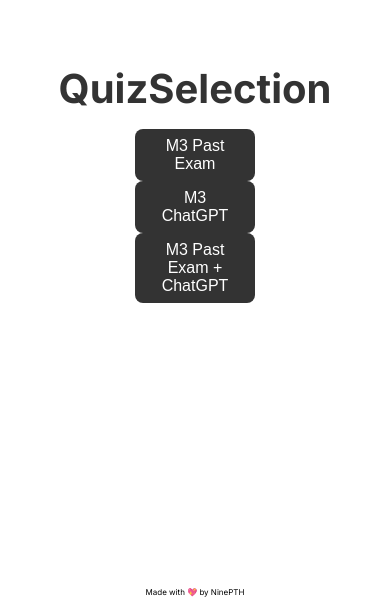
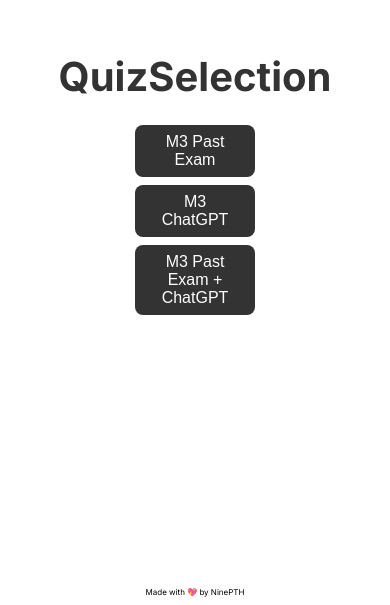
Before and after one commit to NinePTH/driving-license-quiz, a React (Vite) app: page / in a window 390 px wide. Shown: the part 239-844 px from the top of the page. Built offline with nearby package versions, Linux system fonts and the light colour scheme.

Commit message:
Add: responsive select question button

```diff
--- a/src/components/MIC-Quiz-M3-Mix.tsx
+++ b/src/components/MIC-Quiz-M3-Mix.tsx
@@ -56,7 +56,10 @@ const MIC_Quiz_M3_MIX: React.FC = () => {
       {!isStart ? (
         <button onClick={start}>Start</button>
       ) : complete ? (
-        <h2 style={{ fontWeight: 500 }}>You have completed the quiz</h2>
+        <div>
+          <h2 style={{ fontWeight: 500 }}>You have completed the quiz</h2>
+          <button onClick={() => {location.reload()}}>Back to quiz selection</button>
+        </div>
       ) : (
         <>
           <h2>
--- a/src/components/MIC-Quize-M3-ChatGPT.tsx
+++ b/src/components/MIC-Quize-M3-ChatGPT.tsx
@@ -56,7 +56,10 @@ const MIC_Quiz_M3_ChatGPT: React.FC = () => {
       {!isStart ? (
         <button onClick={start}>Start</button>
       ) : complete ? (
-        <h2 style={{ fontWeight: 500 }}>You have completed the quiz</h2>
+        <div>
+          <h2 style={{ fontWeight: 500 }}>You have completed the quiz</h2>
+          <button onClick={() => {location.reload()}}>Back to quiz selection</button>
+        </div>
       ) : (
         <>
           <h2>
--- a/src/components/MIC-Quize-M3.tsx
+++ b/src/components/MIC-Quize-M3.tsx
@@ -11,20 +11,20 @@ function shuffleArray<T>(array: T[]): T[] {
   return shuffled;
 }
 
-
-
 const MIC_Quiz_M3_Past: React.FC = () => {
-  const [shuffledQuestions, setShuffledQuestions] = useState<typeof questionData>([]);
+  const [shuffledQuestions, setShuffledQuestions] = useState<
+    typeof questionData
+  >([]);
   const [questionNumber, setQuestionNumber] = useState<number>(0);
   const [isStart, setIsStart] = useState(false);
   const [complete, setComplete] = useState(false);
 
   // Use useMemo to create a memoized version of shuffled options for each question
   const shuffledOptions = useMemo(() => {
-    return shuffledQuestions.map(question => ({
+    return shuffledQuestions.map((question) => ({
       ...question,
       shuffledOptionsList: shuffleArray(question.options),
-      correctOptionIndex: question.options.indexOf(question.answer)
+      correctOptionIndex: question.options.indexOf(question.answer),
     }));
   }, [shuffledQuestions]);
 
@@ -56,7 +56,16 @@ const MIC_Quiz_M3_Past: React.FC = () => {
       {!isStart ? (
         <button onClick={start}>Start</button>
       ) : complete ? (
-        <h2 style={{ fontWeight: 500 }}>You have completed the quiz</h2>
+        <div style={{ width: "100%" }}>
+          <h2 style={{ fontWeight: 500, marginBottom: "1rem" }}>You have completed the quiz</h2>
+          <button
+            onClick={() => {
+              location.reload();
+            }}
+          >
+            Back to quiz selection
+          </button>
+        </div>
       ) : (
         <>
           <h2>
--- a/src/components/QuizSelection.tsx
+++ b/src/components/QuizSelection.tsx
@@ -10,9 +10,9 @@ function QuizSelection() {
       {quiz == "" ? (
         <div className="quiz">
           <h1>QuizSelection</h1>
-          <button onClick={() => setQuiz("M3Past")}>M3 Past Exam</button>
-          <button onClick={() => setQuiz("M3ChatGPT")}>M3 ChatGPT</button>
-          <button onClick={() => setQuiz("M3MIX")}>M3 Past Exam + ChatGPT</button>
+          <button className="select-quiz-button" onClick={() => setQuiz("M3Past")}>M3 Past Exam</button>
+          <button className="select-quiz-button" onClick={() => setQuiz("M3ChatGPT")}>M3 ChatGPT</button>
+          <button className="select-quiz-button" onClick={() => setQuiz("M3MIX")}>M3 Past Exam + ChatGPT</button>
         </div>
       ) : quiz == "M3Past" ? (
         <MIC_Quiz_M3_Past />
--- a/src/index.css
+++ b/src/index.css
@@ -128,6 +128,9 @@ footer {
         width: 40%;
         font-size: 1rem;
     }
+    .select-quiz-button {
+        margin-top: 0.5rem;
+    }
 
     .options {
         gap: 1rem;
```
